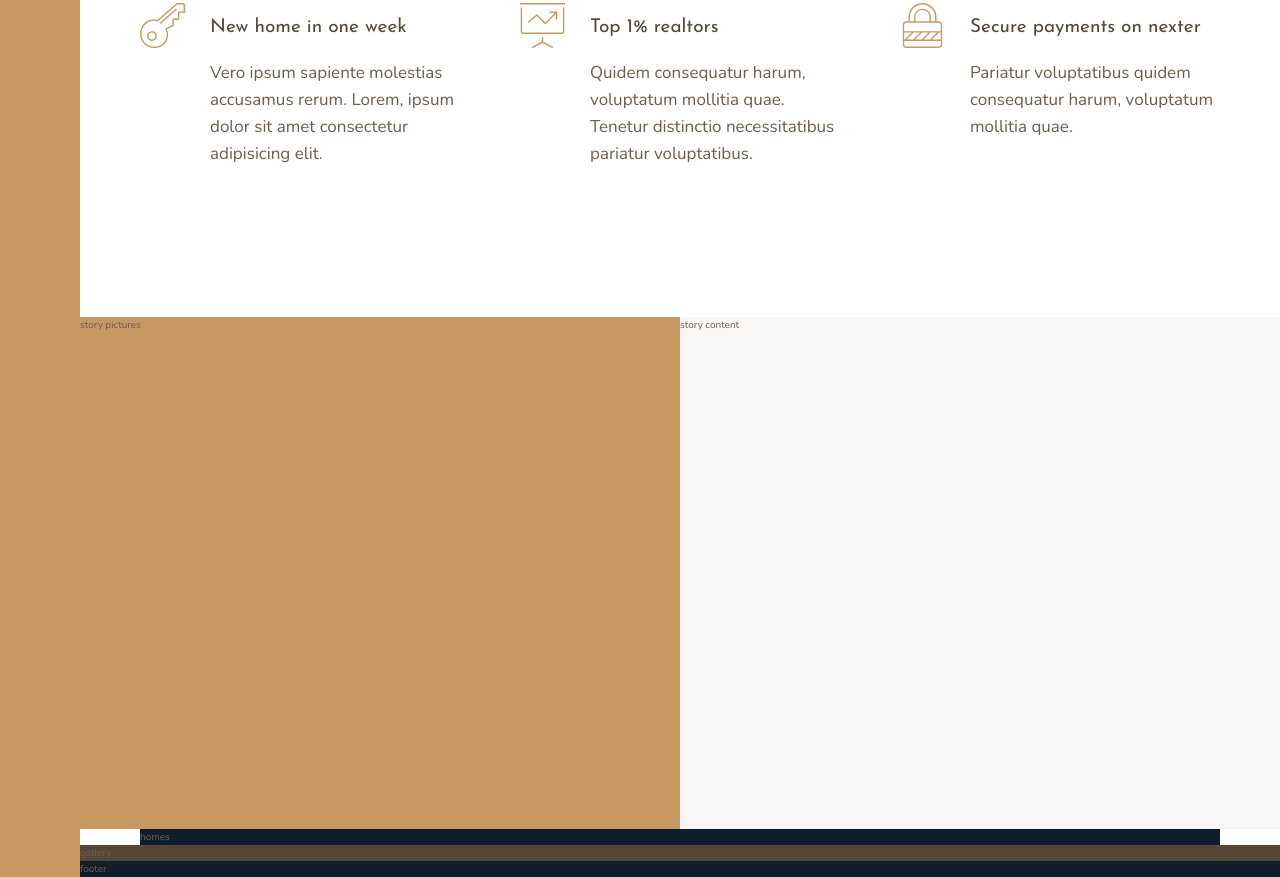
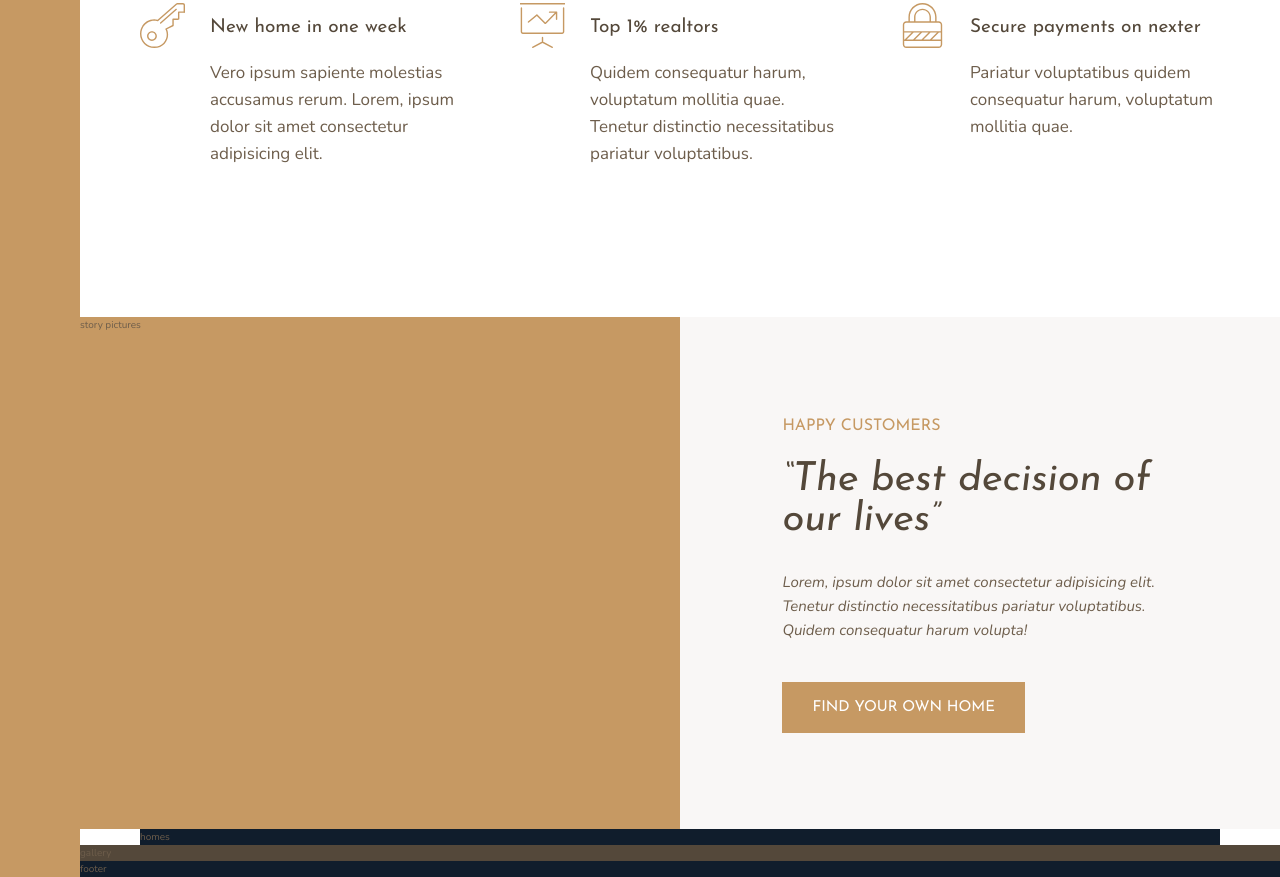
Before and after one commit to bangarangler/nexterwebsitelessongrid, a website: page index.html in a window 1280 px wide. Shown: the part 991-1868 px from the top of the page. Drawn offline with nearby package versions, Linux system fonts and the light colour scheme.

Commit message:
styled story content section

```diff
--- a/index.html
+++ b/index.html
@@ -86,7 +86,11 @@
 		</div>
 
 		<div class="story__content">
-			story content
+			<h3 class="heading-3 mb-sm">Happy customers</h3>
+			<h2 class="heading-2 heading-2--dark mb-md">&ldquo;The best decision of our lives&rdquo;</h2>
+			<p class="story__text">
+				Lorem, ipsum dolor sit amet consectetur adipisicing elit. Tenetur distinctio necessitatibus pariatur voluptatibus. Quidem consequatur harum volupta!</p>
+			<button class="btn">Find your own home</button>
 		</div>
 
 		<section class="homes">
--- a/sass/_story.scss
+++ b/sass/_story.scss
@@ -7,5 +7,22 @@
 	&__content {
 		background-color: $color-grey-light-1;
 		grid-column: col-start 5 / full-end;
+
+		padding: 6rem 8vw;
+
+		//display: flex;
+		//flex-direction: column;
+		//justify-content: center;
+		//align-items: flex-start;
+
+		display: grid;
+		align-content: center;
+		justify-items: start;
+	}
+
+	&__text {
+		font-size: 1.5rem;
+		font-style: italic;
+		margin-bottom: 4rem;
 	}
 }
--- a/sass/_typography.scss
+++ b/sass/_typography.scss
@@ -9,10 +9,19 @@
 
 .heading-2 {
 	@extend %heading;
+	font-size: 4rem;
+	font-style: italic;
+	line-height: 1;
+
+	&--light { color: $color-grey-light-1; }
+	&--dark { color: $color-grey-dark-1; }
 }
 
 .heading-3 {
 	@extend %heading;
+	font-size: 1.6rem;
+	color: $color-primary;
+	text-transform: uppercase;
 }
 
 .heading-4 {
@@ -22,3 +31,25 @@
 	&--light { color: $color-grey-light-1; }
 	&--dark { color: $color-grey-dark-1; }
 }
+
+.btn {
+	background-color: $color-primary;
+	color: #fff;
+	border: none;
+	border-radius: 0;
+	font-family: $font-display;
+	font-size: 1.5rem;
+	text-transform: uppercase;
+	padding: 1.8rem 3rem;
+	cursor: pointer;
+	transition: all .2s;
+
+	&:hover {
+		background-color: $color-primary-dark;
+	}
+}
+
+.mb-sm { margin-bottom: 2rem; }
+.mb-md { margin-bottom: 3rem; }
+.mb-lg { margin-bottom: 4rem; }
+.mb-hg { margin-bottom: 8rem; }
```
Also changed, not shown: css/style.css.
